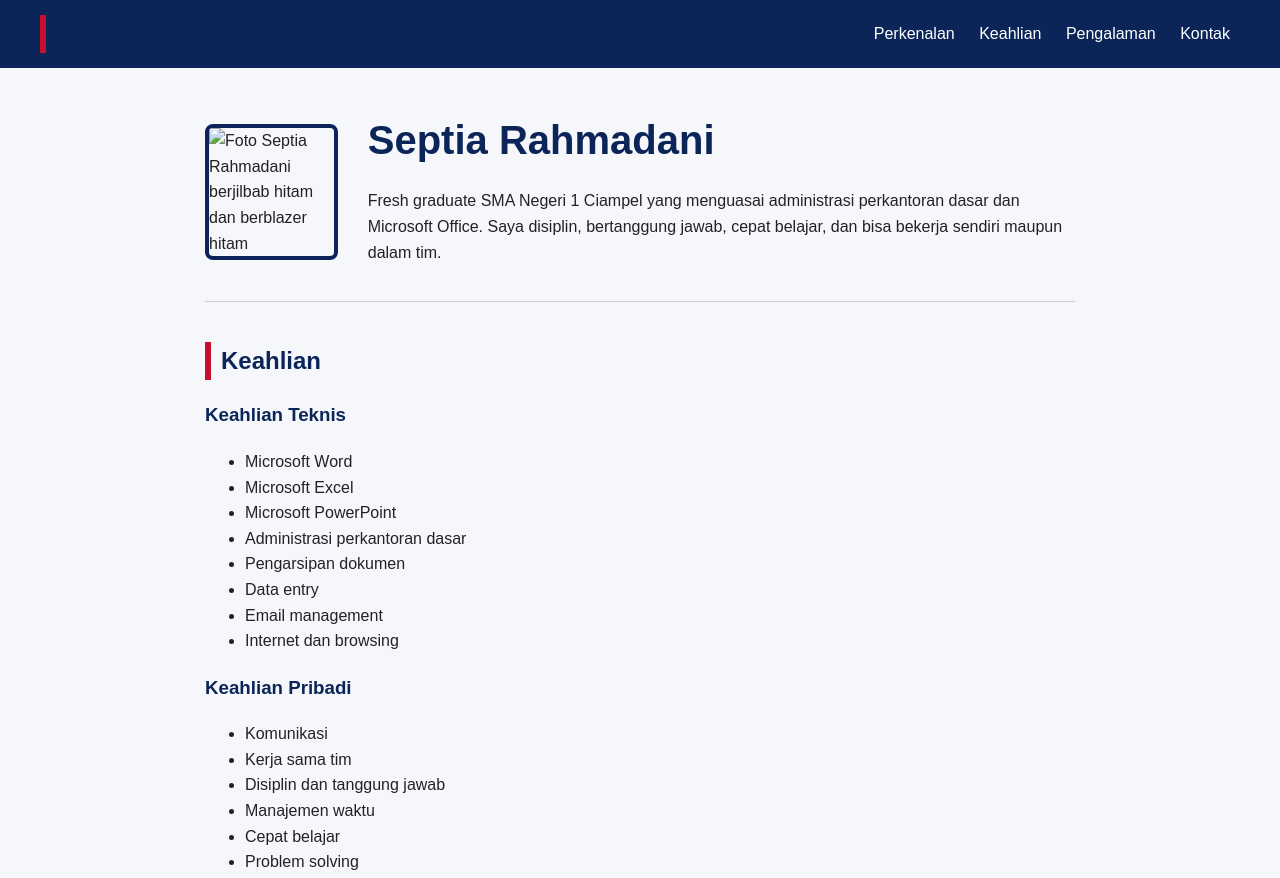
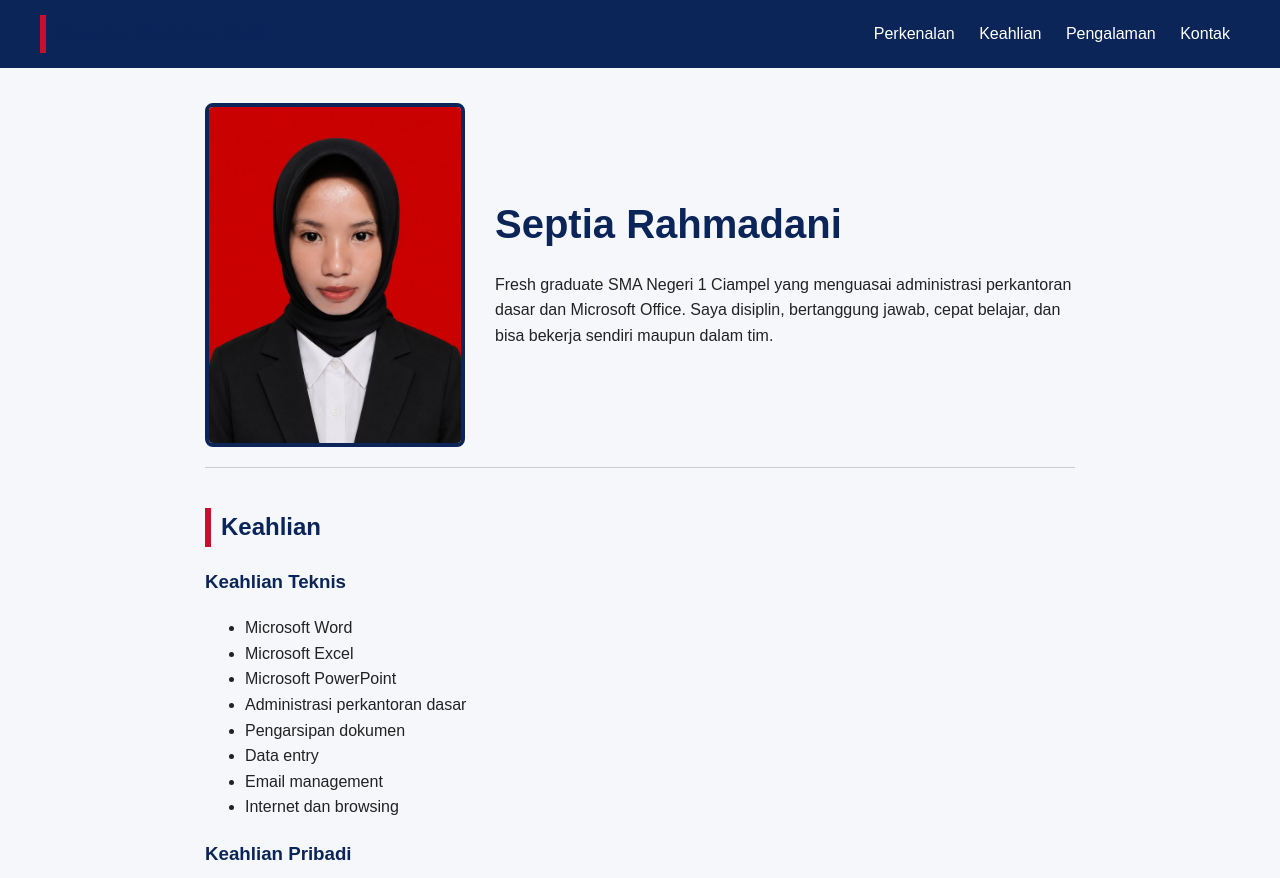
Before and after one commit to septiarahmadani169/web-profil-septia, a plain HTML site: page index.html in a window 1280 px wide. Shown: the top 878 px of the page. Drawn offline with Linux system fonts and the light colour scheme.

Commit message:
Update index.html

```diff
--- a/index.html
+++ b/index.html
@@ -21,7 +21,7 @@
   <main>
 
     <section id="perkenalan" class="perkenalan">
-      <img src="image_septia/foto.jpg" alt="Foto Septia Rahmadani berjilbab hitam dan berblazer hitam">
+      <img src="foto.jpg" alt="Foto Septia Rahmadani berjilbab hitam dan berblazer hitam">
       <div class="teks">
         <h1>Septia Rahmadani</h1>
         <p>Fresh graduate SMA Negeri 1 Ciampel yang menguasai administrasi perkantoran dasar dan Microsoft Office. Saya disiplin, bertanggung jawab, cepat belajar, dan bisa bekerja sendiri maupun dalam tim.</p>
```
